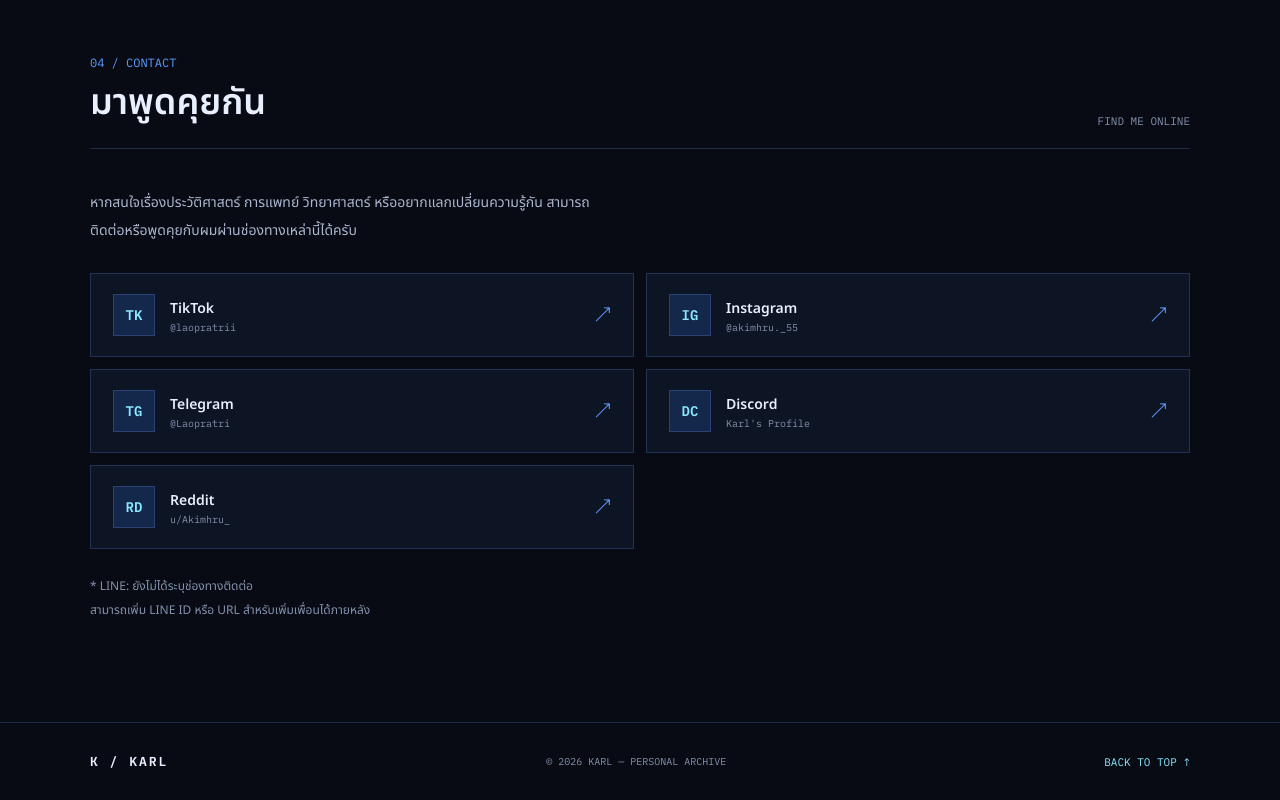
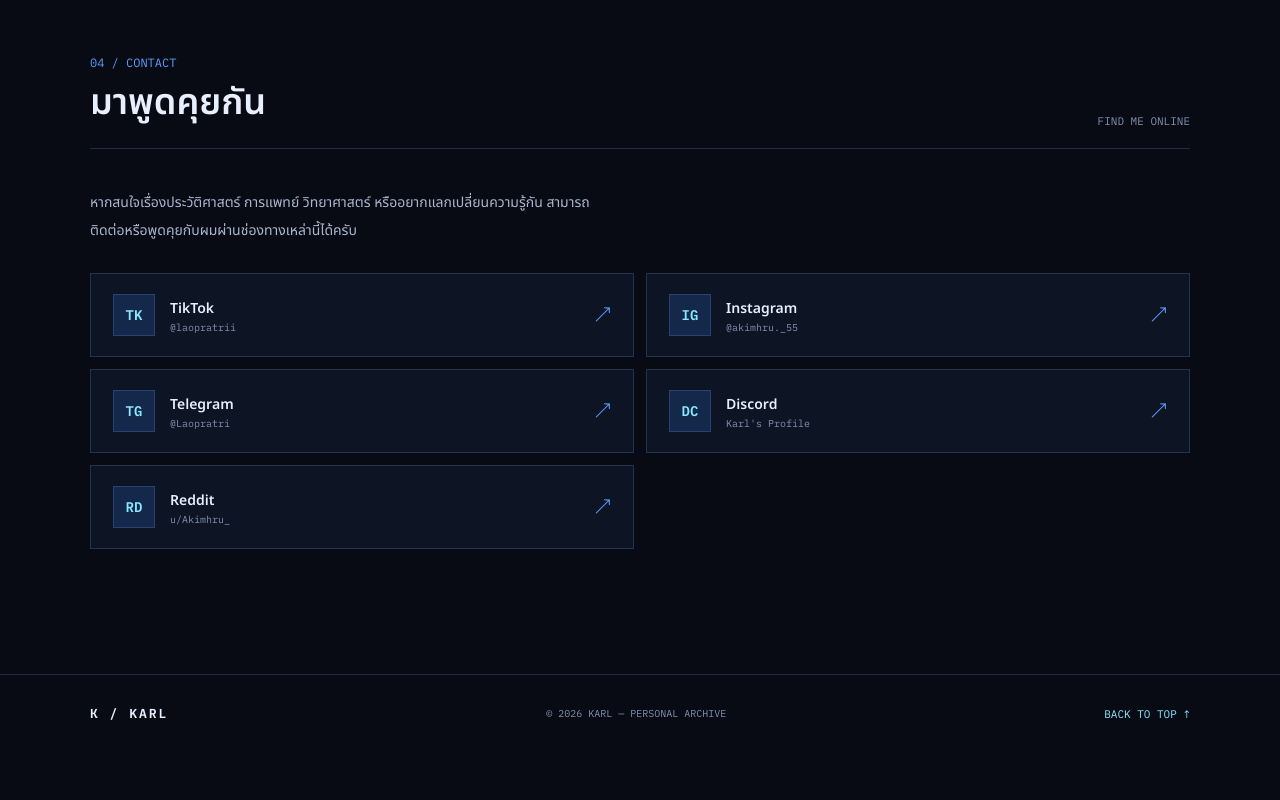
Before and after one commit to hajime-ippo/Person-Website-, a plain HTML site: page index.html in a window 1280 px wide. Shown: the part 2936-3736 px from the top of the page. After the commit the page ends 3688 px from the top, so only its background shows below. Drawn offline with Linux system fonts and the light colour scheme.

Commit message:
Update index.html

```diff
--- a/index.html
+++ b/index.html
@@ -1030,8 +1030,7 @@
                 </div>
 
                 <p class="contact-note reveal">
-                    * LINE: ยังไม่ได้ระบุช่องทางติดต่อ<br>
-                    สามารถเพิ่ม LINE ID หรือ URL สำหรับเพิ่มเพื่อนได้ภายหลัง
+
                 </p>
             </div>
         </section>
```
